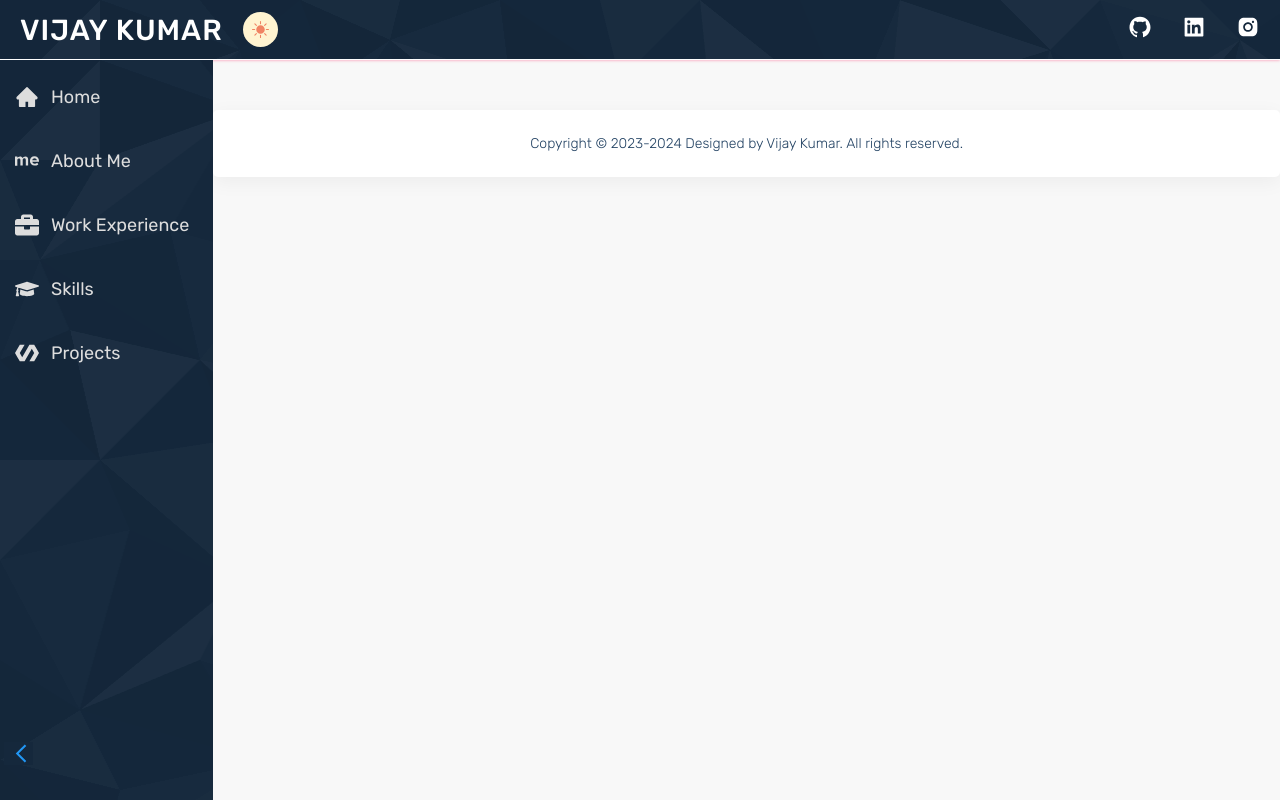
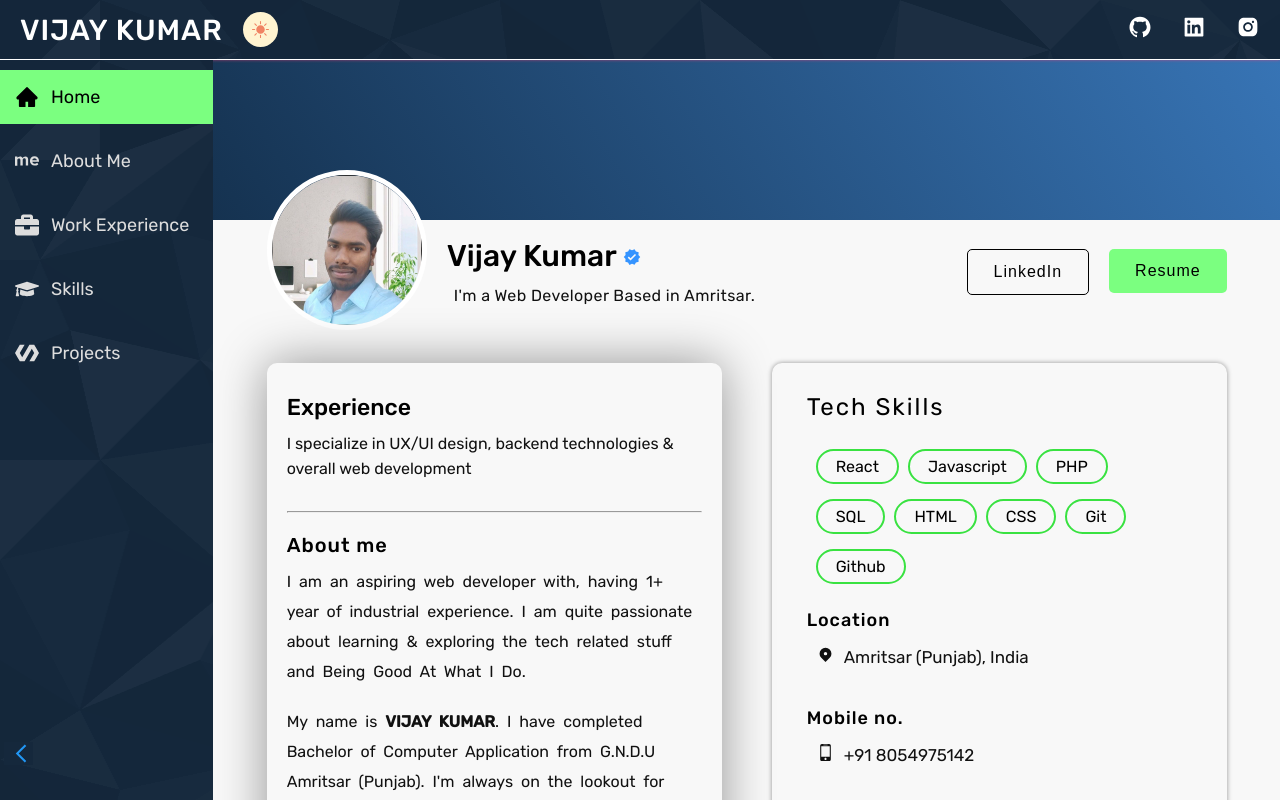
Before and after one commit to Vijaykumar308/portfolio, a React (Create React App) app: page / in a window 1280 px wide. Shown: the top 800 px of the page. Built offline with nearby package versions, Linux system fonts and the light colour scheme; the HTML template or start-up script is replaced by a standard one.

Commit message:
check logs

```diff
--- a/src/App.js
+++ b/src/App.js
@@ -22,6 +22,7 @@ function App() {
         <div className='contant'>
           <Routes>
             <Route path='/portfolio' element={<Home />} />
+            <Route path='/' element={<Home />} />
             <Route path='/about' element={<AboutMe />} />
             <Route path='/work-experince' element={<WorkExperince />} />
             <Route path='/skills' element={<Skills />} />
--- a/src/Components/Sidebar/Sidebar.jsx
+++ b/src/Components/Sidebar/Sidebar.jsx
@@ -19,7 +19,7 @@ const Sidebar = () => {
             <div className="sidebarWrapper">
                 <div className="sidebarMenu">
                     <ul className="sidebarList">
-                        <NavLink to="/portfolio">
+                        <NavLink to="/">
                             <li className="sidebarListItem">
                                 <AiFillHome className="sidebar-icons" />
                                 <span className={`sidebarListItemLabel ${!isCollapsed ? 'd-none' : ""}`}>Home</span>
```
